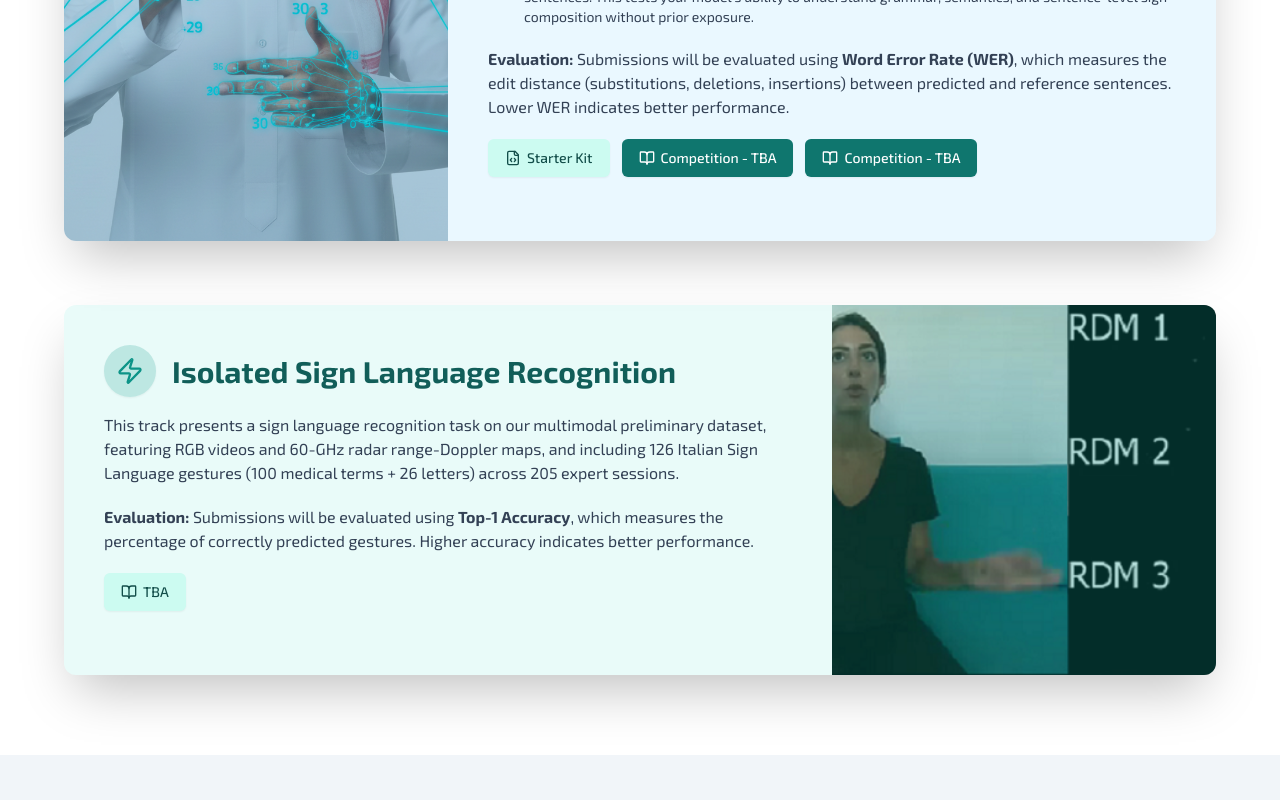
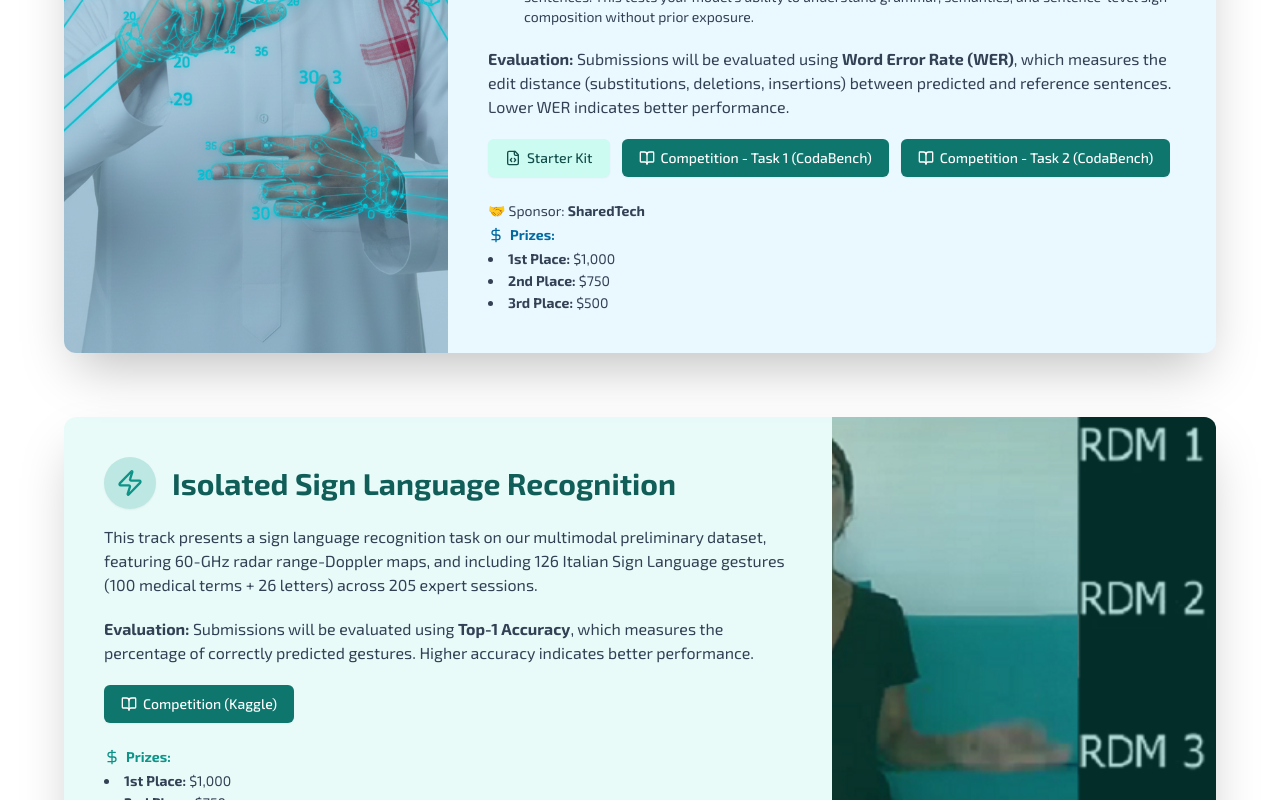
Before and after one commit to M-SLRT/MSLR2026, a React (Vite) app: page / in a window 1280 px wide. Shown: the part 5700-6500 px from the top of the page. Built offline with nearby package versions, Linux system fonts and the light colour scheme.

Commit message:
track1 uploaded

```diff
--- a/src/components/sections/Challenge.jsx
+++ b/src/components/sections/Challenge.jsx
@@ -20,23 +20,23 @@ const challengeTracks = [
         accentColor: "text-brand-primary",
         // Fixed image reference - direct reference to imported variable
         image: task1,
-        description: "Using the Isharah dataset, this track features around 14,000 videos across 1,000 unique sentences by 18 signers. Participants will be provided with pose modality data consisting of the upper body skeleton, 2D hand keypoints (both hands), face keypoints, and lips contour — totaling 86 keypoints per frame.\n\n",
+        description: "Using the Isharah2000 dataset, this track features around 30,000 videos across 2,000 unique sentences by 18 signers. Participants will be provided with pose modality data consisting of the upper body skeleton, 2D hand keypoints (both hands), face keypoints, and lips contour — totaling 86 keypoints per frame.\n\n",
 
         evaluation: "<strong>Evaluation:</strong> Submissions will be evaluated using <strong>Word Error Rate (WER)</strong>, which measures the edit distance (substitutions, deletions, insertions) between predicted and reference sentences. Lower WER indicates better performance.",
         subTasks: [
             "<strong>Signer-Independent:</strong> Train your models on a subset of signers and evaluate on entirely unseen signers. This sub-task focuses on cross-signer generalization, which is critical for building scalable real-world continuous sign language recognition systems.",
             "<strong>Unseen Sentences:</strong> Train on a subset of sentences and evaluate on structurally different, unseen sentences. This tests your model's ability to understand grammar, semantics, and sentence-level sign composition without prior exposure."
         ],
+        // links: [
+        //     { text: "Starter Kit", url: "", icon: FileCode },
+        //     { text: "Competition - TBA", url: "", icon: BookOpen },
+        //     { text: "Competition - TBA", url: "", icon: BookOpen }
+        // ],
         links: [
-            { text: "Starter Kit", url: "", icon: FileCode },
-            { text: "Competition - TBA", url: "", icon: BookOpen },
-            { text: "Competition - TBA", url: "", icon: BookOpen }
+            { text: "Starter Kit", url: "https://github.com/gufranSabri/Pose86K-CSLR-Isharah", icon: FileCode },
+            { text: "Competition - Task 1 (CodaBench)", url: "https://www.codabench.org/competitions/13266/", icon: BookOpen },
+            { text: "Competition - Task 2 (CodaBench)", url: "https://www.codabench.org/competitions/13267/", icon: BookOpen }
         ],
-        // links: [
-        //     { text: "Starter Kit", url: "https://github.com/gufranSabri/Pose86K-CSLR-Isharah", icon: FileCode },
-        //     { text: "Competition - Task 1 (CodaLab)", url: "https://codalab.lisn.upsaclay.fr/competitions/22899", icon: BookOpen },
-        //     { text: "Competition - Task 2 (CodaLab)", url: "https://codalab.lisn.upsaclay.fr/competitions/22900", icon: BookOpen }
-        // ],
 
         prizes: [
             { place: "1st Place", amount: "$1,000" },
@@ -56,18 +56,22 @@ const challengeTracks = [
         accentColor: "text-brand-accent",
         // Fixed image reference
         image: task2,
-        description: "This track presents a sign language recognition task on our multimodal preliminary dataset, featuring RGB videos and 60-GHz radar range-Doppler maps, and including 126 Italian Sign Language gestures (100 medical terms + 26 letters) across 205 expert sessions.",
+        description: "This track presents a sign language recognition task on our multimodal preliminary dataset, featuring 60-GHz radar range-Doppler maps, and including 126 Italian Sign Language gestures (100 medical terms + 26 letters) across 205 expert sessions.",
 
         evaluation: "<strong>Evaluation:</strong> Submissions will be evaluated using <strong>Top-1 Accuracy</strong>, which measures the percentage of correctly predicted gestures. Higher accuracy indicates better performance.",
         subTasks: [],
+        links: [
+            { text: "Competition (Kaggle)", url: "https://www.kaggle.com/competitions/CVPR-mslr-2026-track-2", icon: BookOpen }
+        ],
         // links: [
-        //     { text: "Competition (Kaggle)", url: "https://www.kaggle.com/competitions/CVPR-mslr-2026-track-2", icon: BookOpen }
+        //     { text: "TBA", url: "", icon: BookOpen }
         // ],
-        links: [
-            { text: "TBA", url: "", icon: BookOpen }
+        sponsor: null, // { name: "TBD", url: "#" },
+        prizes: [
+            { place: "1st Place", amount: "$1,000" },
+            { place: "2nd Place", amount: "$750" },
+            { place: "3rd Place", amount: "$500" }
         ],
-        sponsor: null, // { name: "TBD", url: "#" },
-        prizes: [] // { place: "TBD", amount: "TBD" }
     }
 ];
 
@@ -123,7 +127,7 @@ const ChallengeCard = ({ track, index }) => {
                     return (
                     <a
                         key={link.text}
-                        // href={link.url}
+                        href={link.url}
                         target="_blank"
                         rel="noopener noreferrer"
                         className={`btn btn-sm border !py-2 !px-4 text-xs sm:text-sm flex items-center
@@ -140,12 +144,12 @@ const ChallengeCard = ({ track, index }) => {
 
 
 
-                {/* {track.sponsor && (
+                {track.sponsor && (
                     <p className="text-sm text-brand-neutral-600 mb-1">
                         🤝 Sponsor: <a href={track.sponsor.url} target="_blank" rel="noopener noreferrer" className="font-semibold hover:underline" style={{ color: track.accentColor.replace('text-', '') }}>{track.sponsor.name}</a>
                     </p>
-                )} */}
-                {/* {track.prizes && track.prizes.length > 0 && (
+                )}
+                {track.prizes && track.prizes.length > 0 && (
                     <div>
                         <p className={`text-sm font-semibold ${track.accentColor} mb-1 flex items-center`}><DollarSign size={16} className="mr-1.5" />Prizes:</p>
                         <ul className="text-xs sm:text-sm text-brand-neutral-600 list-disc list-inside space-y-0.5">
@@ -154,7 +158,7 @@ const ChallengeCard = ({ track, index }) => {
                             ))}
                         </ul>
                     </div>
-                )} */}
+                )}
             </div>
         </motion.div>
     );
```
Also changed, not shown: 5 other files (tests, documents, lock files or other folders).
